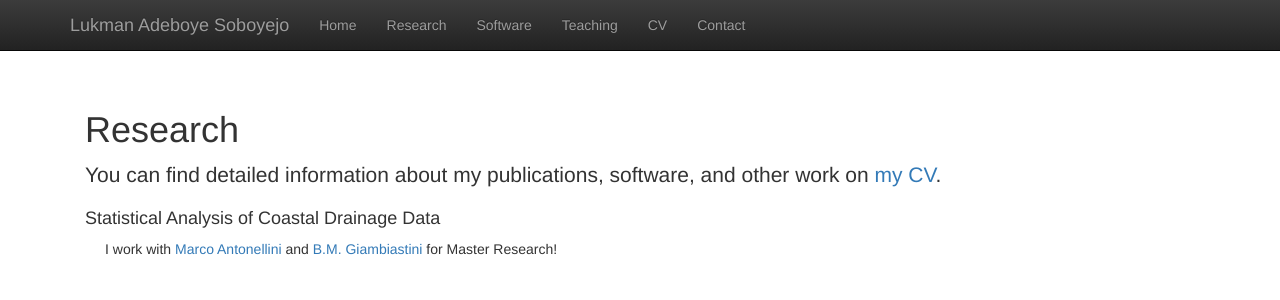
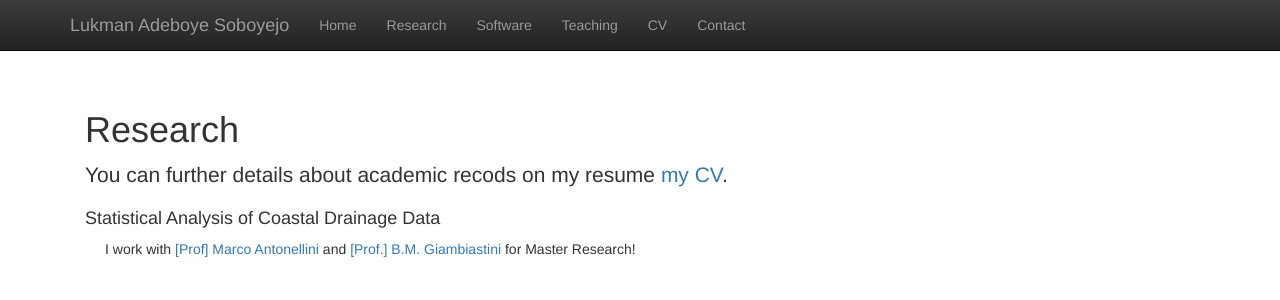
Before and after one commit to lukeng200/lukeng200.github.io, a Jekyll site: the page built from research.html, in a window 1280 px wide. Shown: the top 300 px of the page. Built offline with Jekyll 4.4.1, drawn with Linux system fonts in a browser that asks for light colours; nearby versions of some CDN libraries; library files that are not in the unit come from our copies.

Commit message:
Research_Update

```diff
--- a/research.html
+++ b/research.html
@@ -6,11 +6,11 @@ title:  'Research'
 <h1>Research</h1>
 
 <p class="lead">
-  You can find detailed information about my publications, software, and other work on <a class="active" href="cv.html">my CV</a>.
+  You can further details about academic recods on my resume <a class="active" href="cv.html">my CV</a>.
 </p>
 <h4>Statistical Analysis of Coastal Drainage Data</h4>
 <p class="content" style="padding:0px;margin:0px 20px 0px;">
-  I work with <a href = "https://www.unibo.it/sitoweb/m.antonellini/en">Marco Antonellini</a> and
-    <a href = "https://www.unibo.it/sitoweb/beatrice.giambastiani/en">B.M. Giambiastini</a> for Master Research!
+  I work with <a href = "https://www.unibo.it/sitoweb/m.antonellini/en"> [Prof] Marco Antonellini</a> and
+    <a href = "https://www.unibo.it/sitoweb/beatrice.giambastiani/en"> [Prof.] B.M. Giambiastini</a> for Master Research!
 </p>
 <br/>
```
